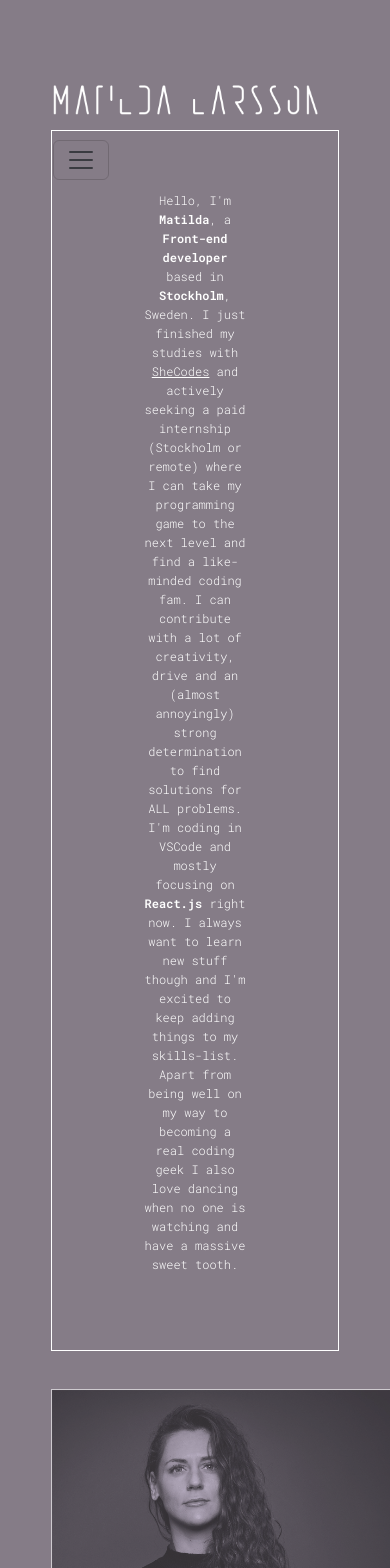
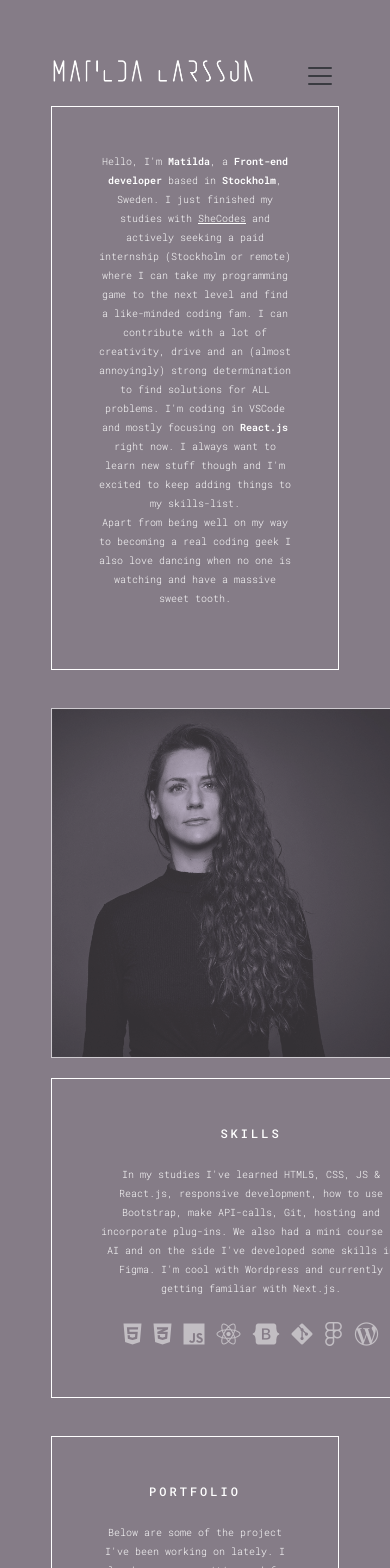
Before and after one commit to MatildaHJ/react-portfolio, a React (Create React App) app: page / in a window 390 px wide. Shown: the top 1568 px of the page. Built offline with nearby package versions, Linux system fonts and the light colour scheme.

Commit message:
responsive phone size

```diff
--- a/src/App.css
+++ b/src/App.css
@@ -37,3 +37,17 @@
     padding: 60px 90px;
   }
 }
+@media (max-width: 700px) {
+  .App {
+    padding-top: 10px;
+  }
+  .App header {
+    padding: 45px 45px;
+  }
+  .App p {
+    font-size: 10px;
+  }
+  .App h2 {
+    font-size: 12px;
+  }
+}
--- a/src/Main.css
+++ b/src/Main.css
@@ -66,6 +66,11 @@ i {
   }
   .border-section {
     padding: 60px 90px;
-    margin-top: 18px;
   }
 }
+
+@media (max-width: 700px) {
+  .border-section {
+    padding: 45px 45px;
+  }
+}
--- a/src/Navbar.css
+++ b/src/Navbar.css
@@ -34,9 +34,18 @@ body .navbar {
   margin-bottom: 20px;
 }
 
-.navbar .navbar-toggler .navbar-toggler-icon {
+.navbar .navbar-toggler {
   color: white !important;
+  border: none !important;
+  background-color: transparent !important;
+  margin-bottom: 10px;
 }
 
 @media (max-width: 900px) {
+  .mlLogo {
+    width: 200px;
+  }
+  .Navbar {
+    padding-bottom: 1px;
+  }
 }
--- a/src/Portfolio.css
+++ b/src/Portfolio.css
@@ -39,3 +39,15 @@ button:hover {
     display: none;
   }
 }
+
+@media (max-width: 700px) {
+  .border-section {
+    padding: 45px 45px;
+  }
+  .Portfolio img {
+    display: none;
+  }
+  .Portfolio button {
+    margin-top: 10px;
+  }
+}
```
